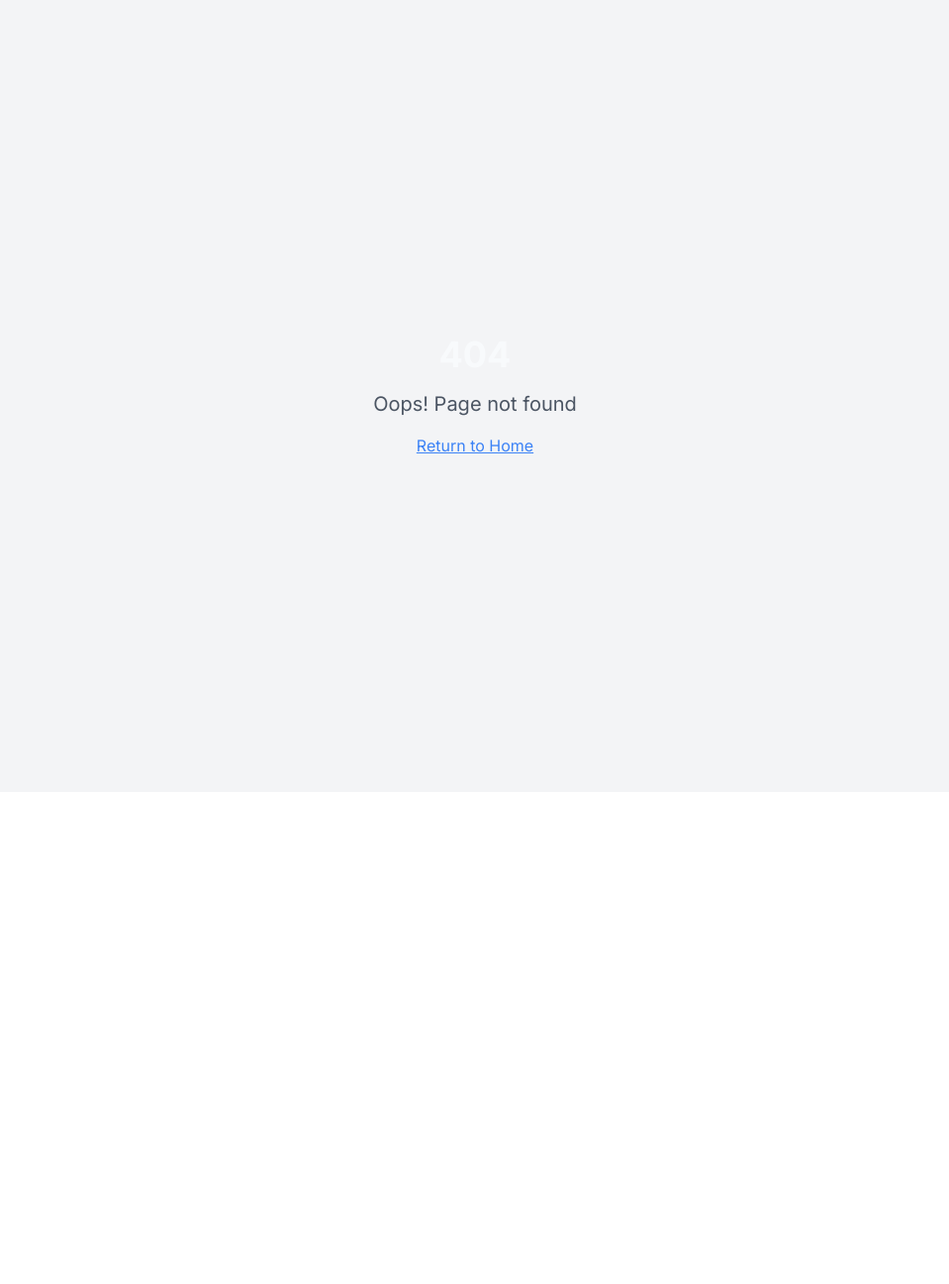
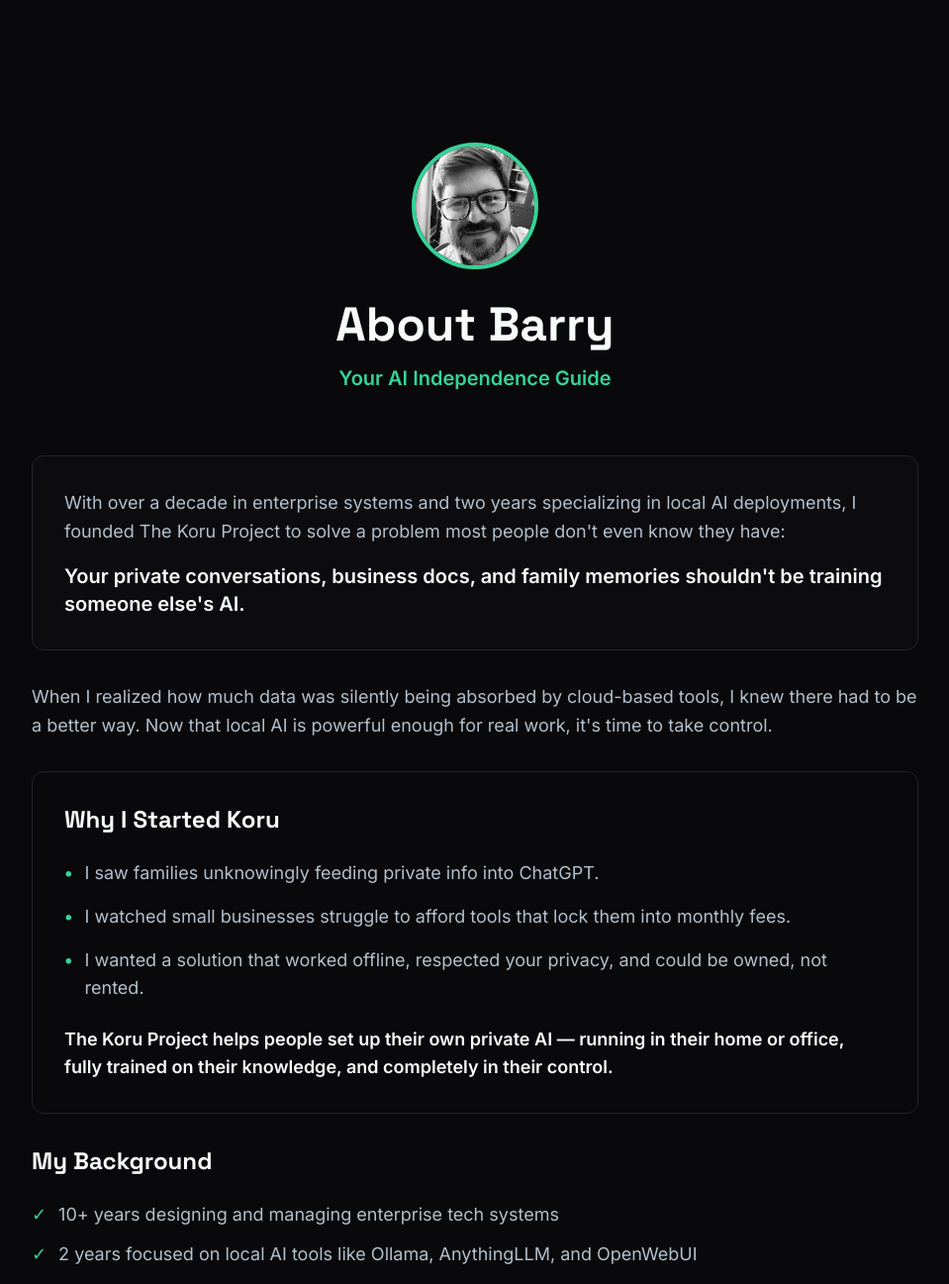
Before and after one commit to bharris82/koru-perfection-hub, a React (Vite) app: page /about in a window 1280 px wide. Before the commit this address had no page. Shown: the top 1297 px of the page at 99% size, without its empty margins (160-1119 px from the left). Before the commit the page ends 800 px from the top, so only its background shows below. Built offline with nearby package versions, Linux system fonts and the light colour scheme.

Commit message:
Add About Barry page
Adds an "About Barry" page with his bio, background, and mission. The page is added to the navigation and footer, and the hero section is updated to include the new page.

```diff
--- a/src/App.tsx
+++ b/src/App.tsx
@@ -4,6 +4,7 @@ import { TooltipProvider } from "@/components/ui/tooltip";
 import { QueryClient, QueryClientProvider } from "@tanstack/react-query";
 import { BrowserRouter, Routes, Route } from "react-router-dom";
 import Index from "./pages/Index";
+import About from "./pages/About";
 import PrivacyPolicy from "./pages/PrivacyPolicy";
 import TermsOfService from "./pages/TermsOfService";
 import Security from "./pages/Security";
@@ -21,6 +22,7 @@ const App = () => (
       <BrowserRouter>
         <Routes>
           <Route path="/" element={<Index />} />
+          <Route path="/about" element={<About />} />
           <Route path="/privacy-policy" element={<PrivacyPolicy />} />
           <Route path="/terms-of-service" element={<TermsOfService />} />
           <Route path="/security" element={<Security />} />
--- a/src/components/ui/navigation.tsx
+++ b/src/components/ui/navigation.tsx
@@ -15,6 +15,9 @@ const Navigation = () => {
           </a>
 
           <div className="hidden md:flex items-center space-x-8">
+            <a href="/about" className="text-text-secondary hover:text-text-primary transition-colors">
+              About
+            </a>
             <a href="#features" className="text-text-secondary hover:text-text-primary transition-colors">
               Features
             </a>
--- /dev/null
+++ b/src/pages/About.tsx
@@ -0,0 +1,114 @@
+const About = () => {
+  return (
+    <div className="min-h-screen bg-background">
+      {/* Navigation spacing */}
+      <div className="pt-20"></div>
+
+      <div className="container mx-auto px-6 py-16">
+        <div className="max-w-4xl mx-auto">
+          {/* Header Section */}
+          <div className="text-center mb-16">
+            <div className="w-32 h-32 mx-auto mb-8 rounded-full overflow-hidden border-4 border-primary">
+              <img
+                src="/lovable-uploads/7fdeb2e2-4cc7-436b-8496-eefa399d2fe4.png"
+                alt="Barry - AI Independence Guide"
+                className="w-full h-full object-cover"
+              />
+            </div>
+            <h1 className="text-4xl md:text-5xl font-grotesk font-bold text-text-primary mb-4">
+              About Barry
+            </h1>
+            <p className="text-xl text-primary font-semibold">
+              Your AI Independence Guide
+            </p>
+          </div>
+
+          {/* Main Content */}
+          <div className="prose prose-lg max-w-none text-text-secondary space-y-8">
+            <div className="bg-background-muted/30 rounded-xl p-8 border border-border">
+              <p className="text-lg leading-relaxed">
+                With over a decade in enterprise systems and two years specializing in local AI deployments,
+                I founded The Koru Project to solve a problem most people don't even know they have:
+              </p>
+              <p className="text-xl font-semibold text-text-primary mt-4">
+                Your private conversations, business docs, and family memories shouldn't be training someone else's AI.
+              </p>
+            </div>
+
+            <div>
+              <p className="text-lg leading-relaxed">
+                When I realized how much data was silently being absorbed by cloud-based tools, I knew there had to be a better way.
+                Now that local AI is powerful enough for real work, it's time to take control.
+              </p>
+            </div>
+
+            {/* Why I Started Koru */}
+            <div className="bg-background rounded-xl p-8 border border-border">
+              <h2 className="text-2xl font-grotesk font-bold text-text-primary mb-6">
+                Why I Started Koru
+              </h2>
+              <ul className="space-y-4 text-lg">
+                <li className="flex items-start gap-3">
+                  <span className="text-primary font-bold">•</span>
+                  I saw families unknowingly feeding private info into ChatGPT.
+                </li>
+                <li className="flex items-start gap-3">
+                  <span className="text-primary font-bold">•</span>
+                  I watched small businesses struggle to afford tools that lock them into monthly fees.
+                </li>
+                <li className="flex items-start gap-3">
+                  <span className="text-primary font-bold">•</span>
+                  I wanted a solution that worked offline, respected your privacy, and could be owned, not rented.
+                </li>
+              </ul>
+              <p className="text-lg mt-6 font-semibold text-text-primary">
+                The Koru Project helps people set up their own private AI — running in their home or office,
+                fully trained on their knowledge, and completely in their control.
+              </p>
+            </div>
+
+            {/* Background */}
+            <div>
+              <h2 className="text-2xl font-grotesk font-bold text-text-primary mb-6">
+                My Background
+              </h2>
+              <ul className="space-y-3 text-lg">
+                <li className="flex items-start gap-3">
+                  <span className="text-primary">✓</span>
+                  10+ years designing and managing enterprise tech systems
+                </li>
+                <li className="flex items-start gap-3">
+                  <span className="text-primary">✓</span>
+                  2 years focused on local AI tools like Ollama, AnythingLLM, and OpenWebUI
+                </li>
+                <li className="flex items-start gap-3">
+                  <span className="text-primary">✓</span>
+                  Deep experience helping families, small businesses, and private practices with technology that fits their needs
+                </li>
+                <li className="flex items-start gap-3">
+                  <span className="text-primary">✓</span>
+                  Passionate about privacy-first solutions and making AI accessible to non-technical users
+                </li>
+              </ul>
+            </div>
+
+            {/* Mission */}
+            <div className="bg-primary/10 rounded-xl p-8 border border-primary/20 text-center">
+              <h2 className="text-2xl font-grotesk font-bold text-text-primary mb-4">
+                Mission
+              </h2>
+              <p className="text-xl font-semibold text-text-primary mb-2">
+                Help 1,000 families and small businesses own their AI instead of renting it.
+              </p>
+              <p className="text-lg text-text-secondary">
+                Because your data should work for you — not Big Tech.
+              </p>
+            </div>
+          </div>
+        </div>
+      </div>
+    </div>
+  );
+};
+
+export default About;
```
Also changed, not shown: public/lovable-uploads/7fdeb2e2-4cc7-436b-8496-eefa399d2fe4.png (added).
